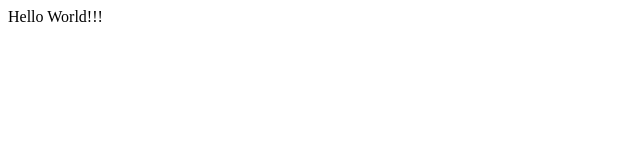
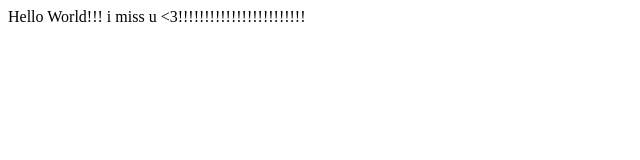
Before and after one commit to kishanrraval/Azure_lmn, a plain HTML site: page index.html in a window 1280 px wide. Shown: the whole page, without its empty margins (0-640 px from the left). Drawn offline with Linux system fonts and the light colour scheme.

Commit message:
Update index.html

```diff
--- a/index.html
+++ b/index.html
@@ -1,5 +1,6 @@
 <html>
 <body>
 Hello World!!!
+  i miss u <3!!!!!!!!!!!!!!!!!!!!!!!!
 </body>
 </html>
```
